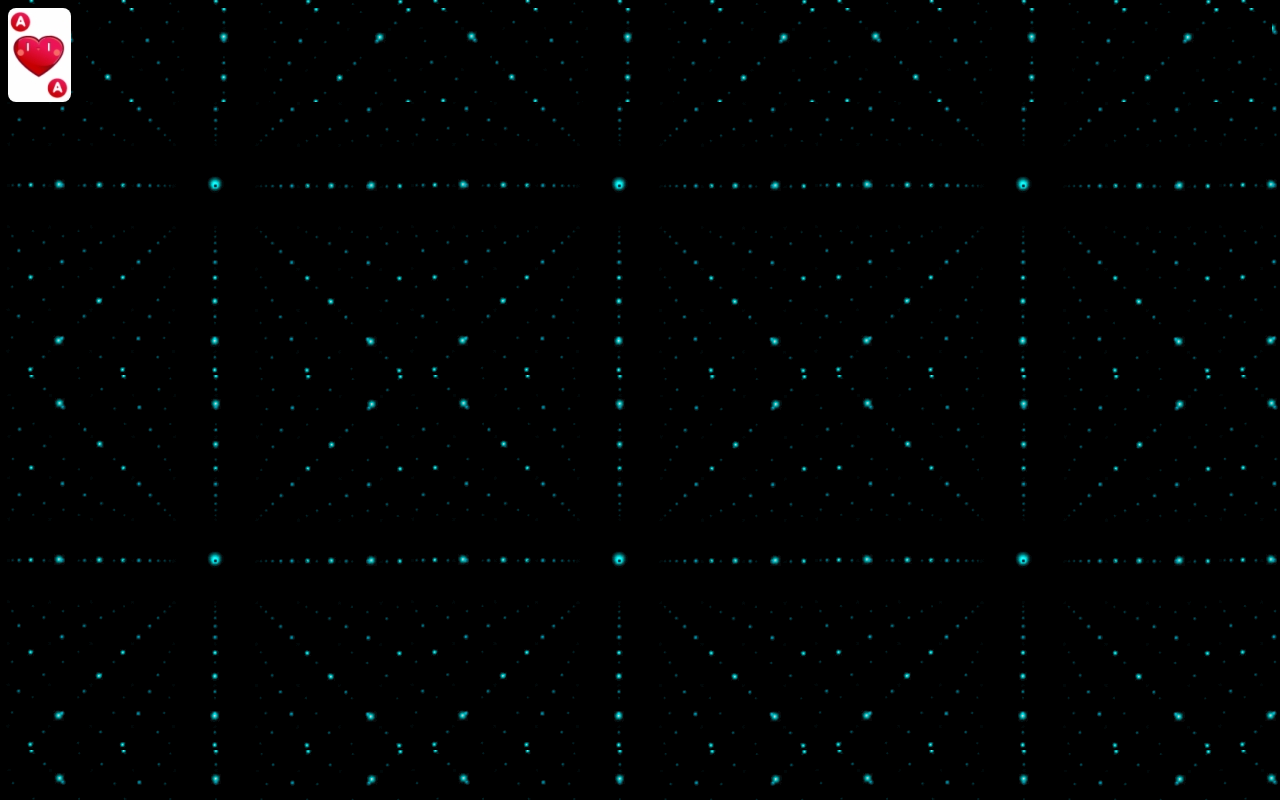
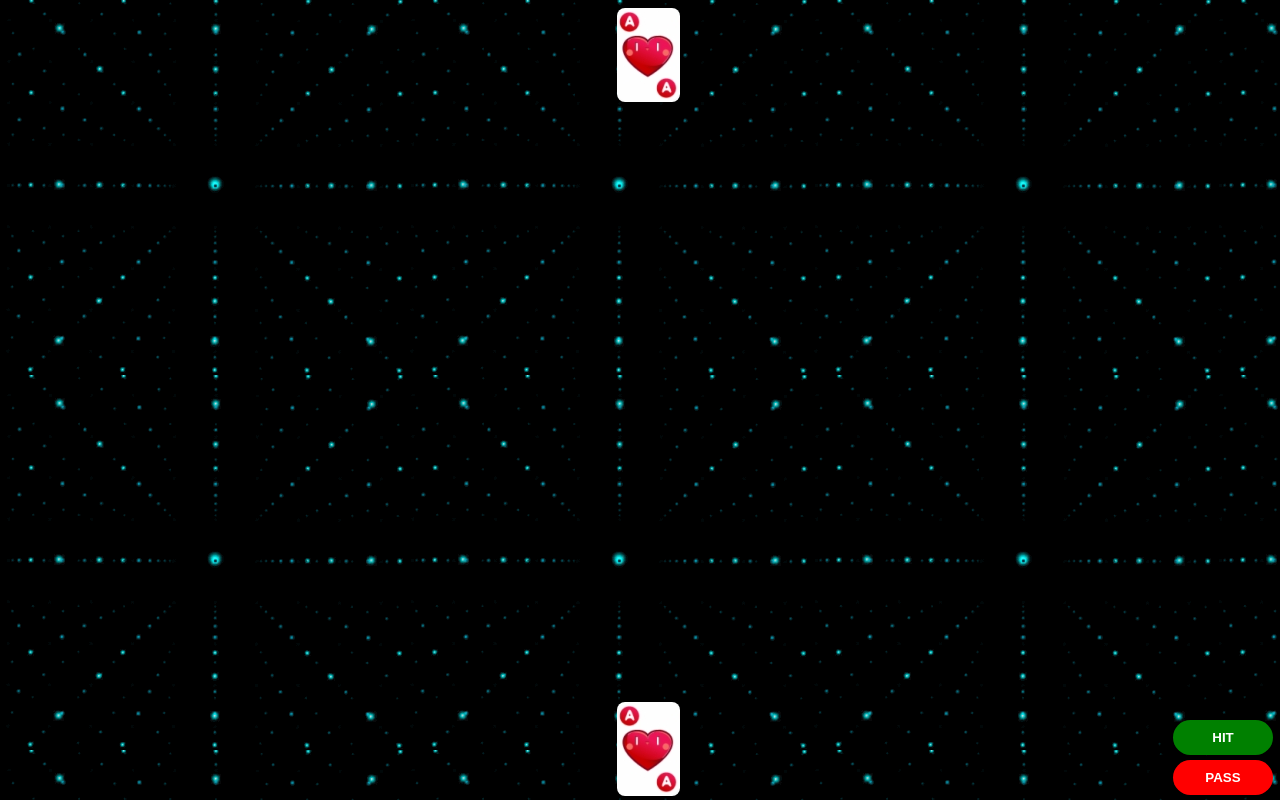
Before and after one commit to WouterVanGorp/blackjack, an Angular app: page / in a window 1280 px wide. Built offline with nearby package versions, Linux system fonts and the light colour scheme.

Commit message:
wouter doing all the work

```diff
--- a/src/app/app.component.html
+++ b/src/app/app.component.html
@@ -1 +1,12 @@
-<app-card-view></app-card-view>
+<div class="fixed dealer">
+  <app-card-view></app-card-view>
+</div>
+
+<div class="fixed player">
+  <app-card-view></app-card-view>
+
+  <div class="buttons">
+    <button class="hit">HIT</button>
+    <button class="stop">PASS</button>
+  </div>
+</div>
--- a/src/app/app.component.scss
+++ b/src/app/app.component.scss
@@ -0,0 +1,52 @@
+.fixed {
+  position: fixed;
+  width: 100%;
+  text-align: center;
+
+  &.player {
+    bottom: 0;
+  }
+}
+
+.buttons {
+  position: absolute;
+  bottom: 0;
+  right: 10px;
+
+  button {
+    display: block;
+    margin: 5px;
+    padding: 10px;
+    font: 20px;
+    font-weight: bold;
+    color: white;
+    border: none;
+    cursor: pointer;
+    width: 100px;
+    border-radius: 30px;
+
+    &:focus {
+      outline: 0;
+    }
+  }
+
+  .stop {
+    background-color: red;
+
+    &:hover {
+      background-color: hotpink;
+    }
+  }
+
+  .hit {
+    background-color: green;
+
+    &:hover {
+      background-color: greenyellow;
+    }
+  }
+}
+
+app-card-view {
+  display: inline-block;
+}
--- a/src/app/components/card-view/card-view.component.html
+++ b/src/app/components/card-view/card-view.component.html
@@ -1,4 +1,2 @@
-
 <div class="img aces">
-
 </div>
--- a/src/styles/styles.scss
+++ b/src/styles/styles.scss
@@ -1,5 +1,5 @@
 /* You can add global styles to this file, and also import other style files */
-* {
+body {
   background-image: url('./../assets/starfield.gif');
   color: white;
 }
```
